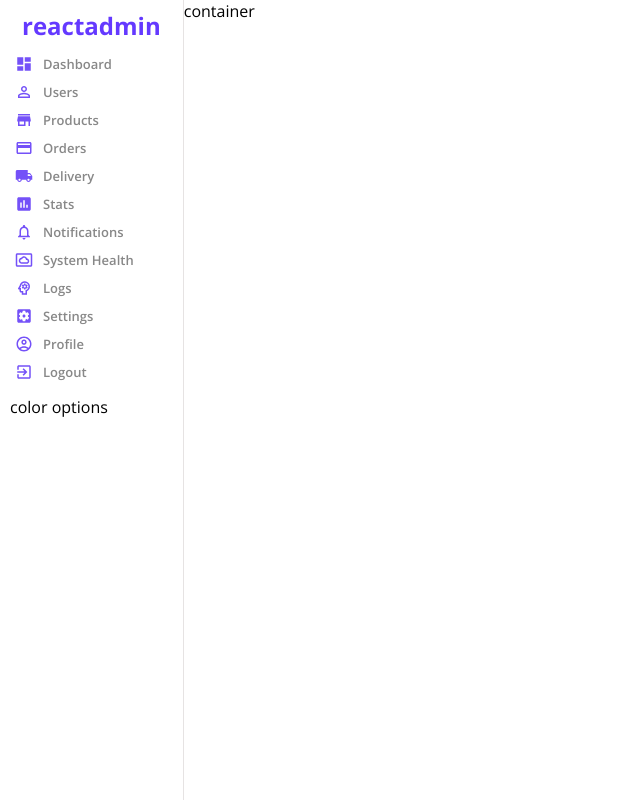
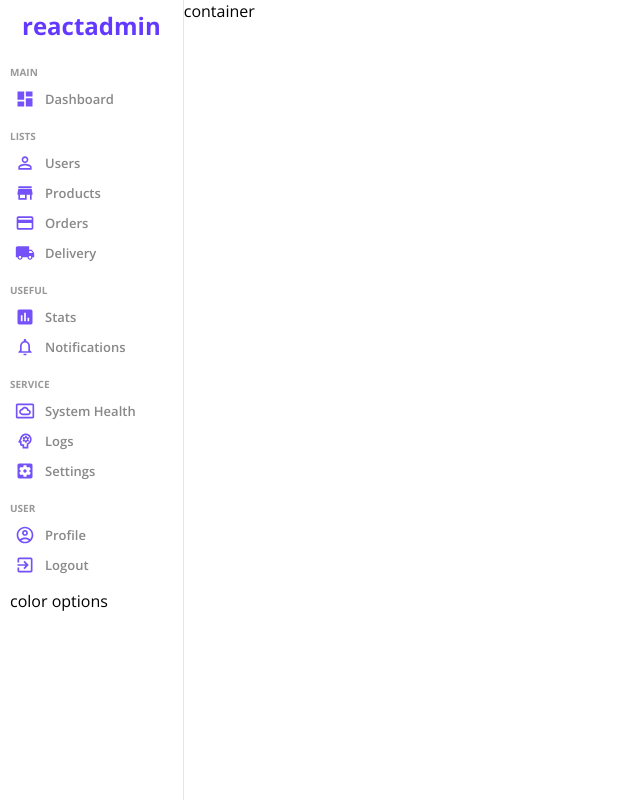
Before and after one commit to chizobavictory/react_dashboard, a React (Create React App) app: page / in a window 1280 px wide. Shown: the whole page, without its empty margins (0-640 px from the left). Built offline with nearby package versions, Linux system fonts and the light colour scheme.

Commit message:
Sidebar component 🧩

```diff
--- a/src/components/sidebar/Sidebar.tsx
+++ b/src/components/sidebar/Sidebar.tsx
@@ -21,10 +21,12 @@ const Sidebar = () => {
       </div>
       <div className="center">
         <ul>
+        <p className="title">MAIN</p>
           <li>
             <DashboardIcon className='icon'/>
             <span>Dashboard</span>
           </li>
+          <p className="title">LISTS</p>
           <li>
             <PersonOutlineOutlinedIcon className='icon'/>
             <span>Users</span>
@@ -41,6 +43,7 @@ const Sidebar = () => {
           <LocalShippingIcon className="icon" />
             <span>Delivery</span>
           </li>
+          <p className="title">USEFUL</p>
           <li>
           <InsertChartIcon className="icon" />
             <span>Stats</span>
@@ -49,6 +52,7 @@ const Sidebar = () => {
           <NotificationsNoneIcon className="icon" />
             <span>Notifications</span>
           </li>
+          <p className="title">SERVICE</p>
           <li>
           <SettingsSystemDaydreamOutlinedIcon className="icon" />
             <span>System Health</span>
@@ -61,6 +65,7 @@ const Sidebar = () => {
           <SettingsApplicationsIcon className="icon" />
             <span>Settings</span>
           </li>
+          <p className="title">USER</p>
           <li>
           <AccountCircleOutlinedIcon className="icon" />
             <span>Profile</span>
--- a/src/components/sidebar/sidebar.scss
+++ b/src/components/sidebar/sidebar.scss
@@ -49,7 +49,7 @@
         }
 
         .icon {
-          font-size: 18px;
+          font-size: 20px;
           color: #7451f8;
         }
 
```
